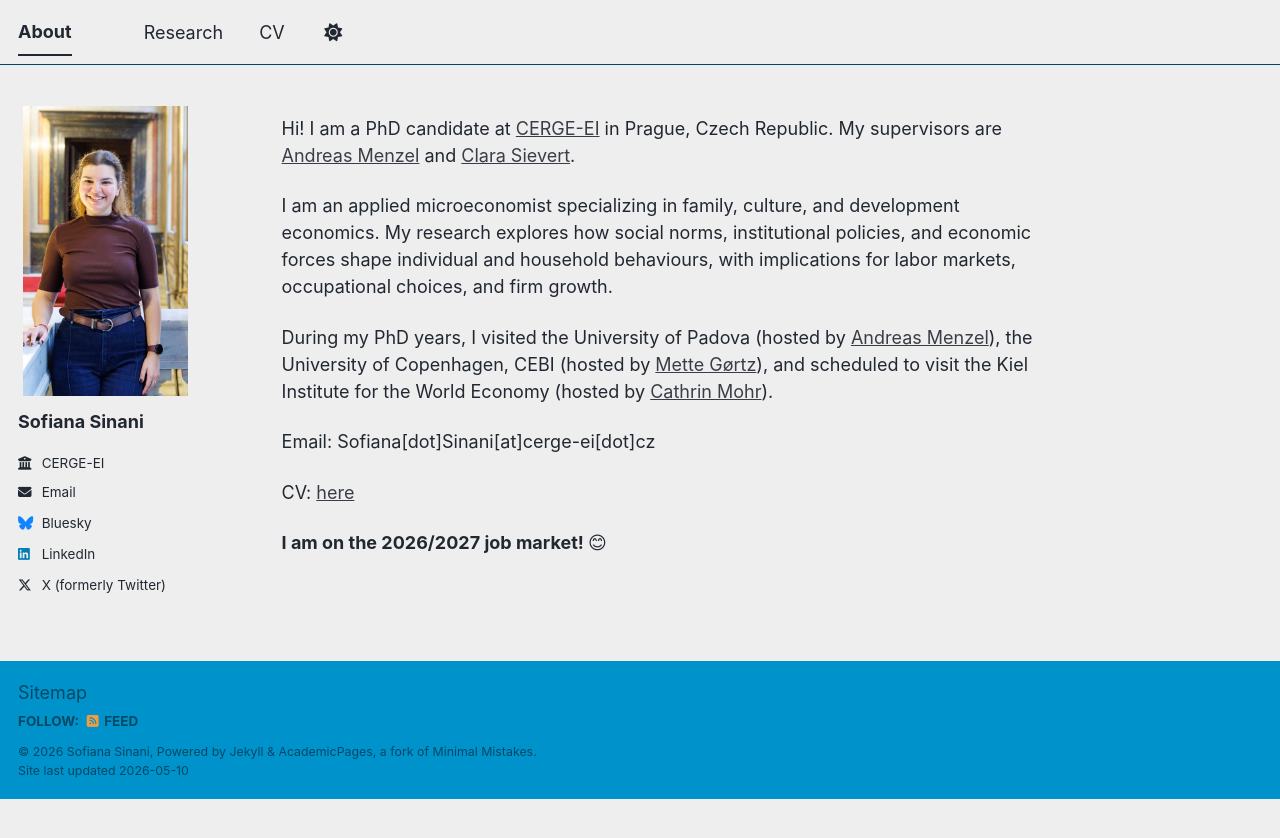
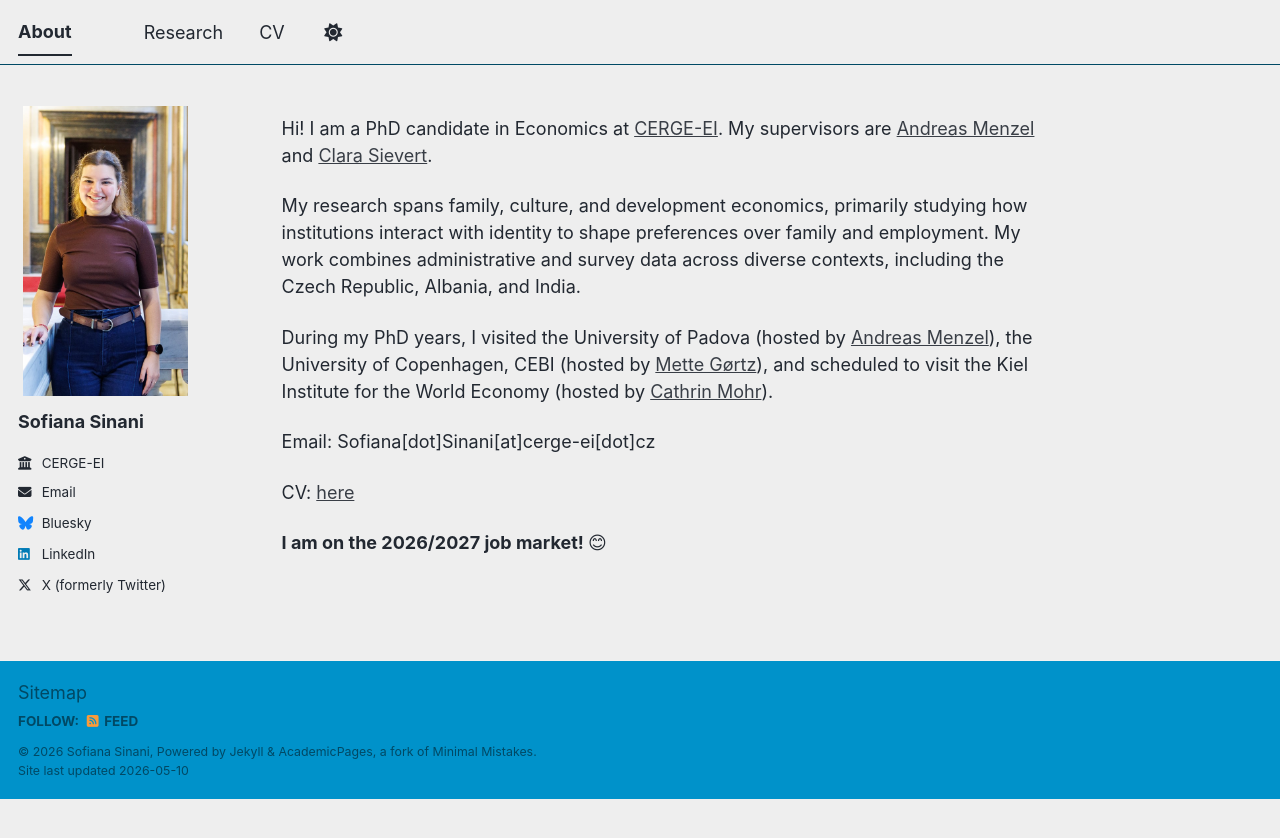
Before and after one commit to sofianasinani/sofianasinani.github.io, a Jekyll site: the page built from _pages/about.md, in a window 1280 px wide. Shown: the top 838 px of the page. Built offline with Jekyll 4.4.1, drawn with Linux system fonts in a browser that asks for light colours; a script bundle is joined from its source files by our own code; library files that are not in the unit come from our copies.

Commit message:
Update about.md

```diff
--- a/_pages/about.md
+++ b/_pages/about.md
@@ -7,9 +7,9 @@ redirect_from:
   - /about.html
 ---
 
-Hi! I am a PhD candidate at [CERGE-EI](https://www.cerge-ei.cz/) in Prague, Czech Republic. My supervisors are [Andreas Menzel](https://sites.google.com/view/andreasmenzel/home) and [Clara Sievert](https://clarasievert.com/).
+Hi! I am a PhD candidate in Economics at [CERGE-EI](https://www.cerge-ei.cz/). My supervisors are [Andreas Menzel](https://sites.google.com/view/andreasmenzel/home) and [Clara Sievert](https://clarasievert.com/).
 
-I am an applied microeconomist specializing in family, culture, and development economics. My research explores how social norms, institutional policies, and economic forces shape individual and household behaviours, with implications for labor markets, occupational choices, and firm growth.
+My research spans family, culture, and development economics, primarily studying how institutions interact with identity to shape preferences over family and employment. My work combines administrative and survey data across diverse contexts, including the Czech Republic, Albania, and India.
 
 During my PhD years, I visited the University of Padova (hosted by [Andreas Menzel](https://www.cerge-ei.cz/researchers/andreas-menzel-phd)), the University of Copenhagen, CEBI (hosted by [Mette Gørtz](https://web.econ.ku.dk/gortz/)), and scheduled to visit the Kiel Institute for the World Economy (hosted by [Cathrin Mohr](https://sites.google.com/view/cathrinmohr/home)).
 
```
